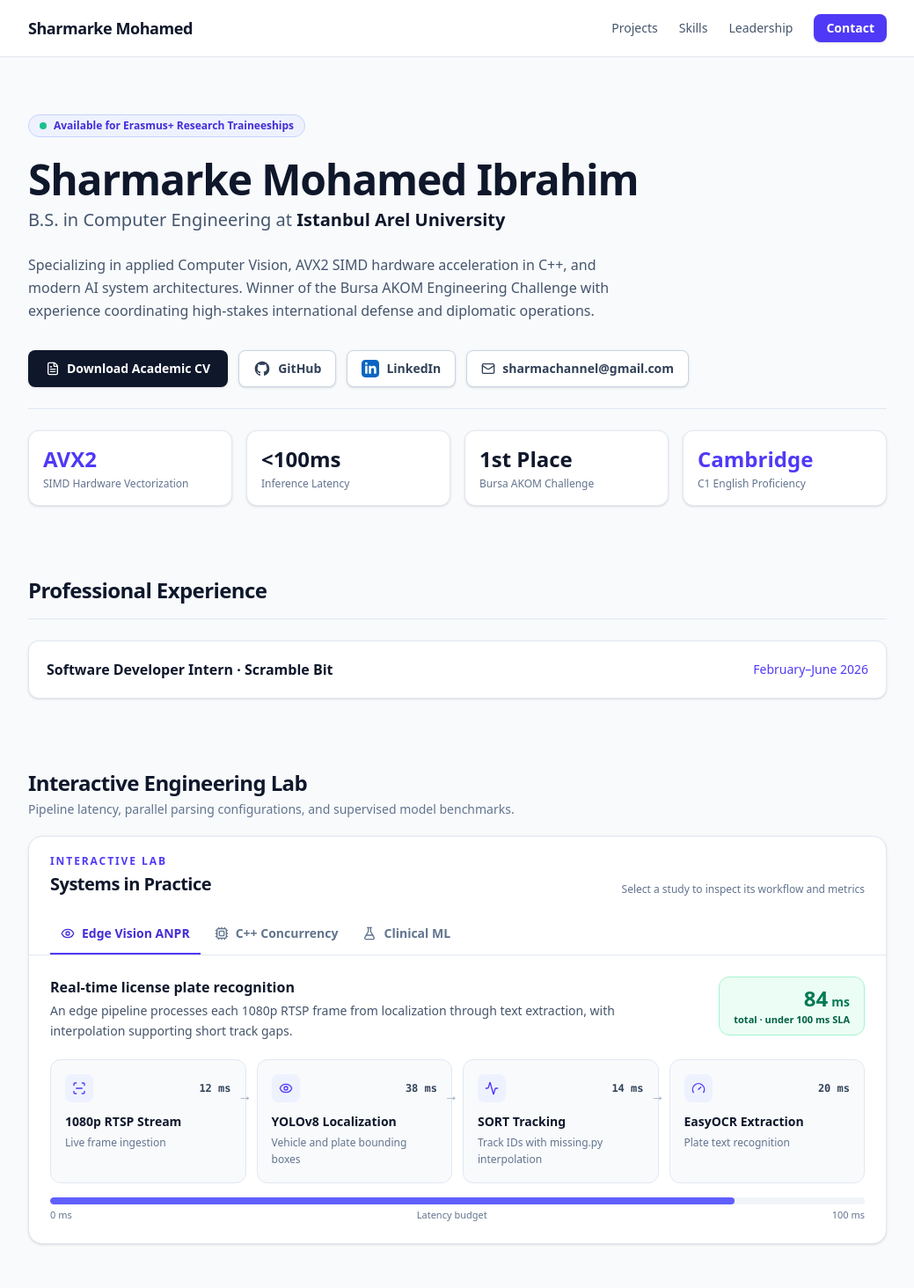
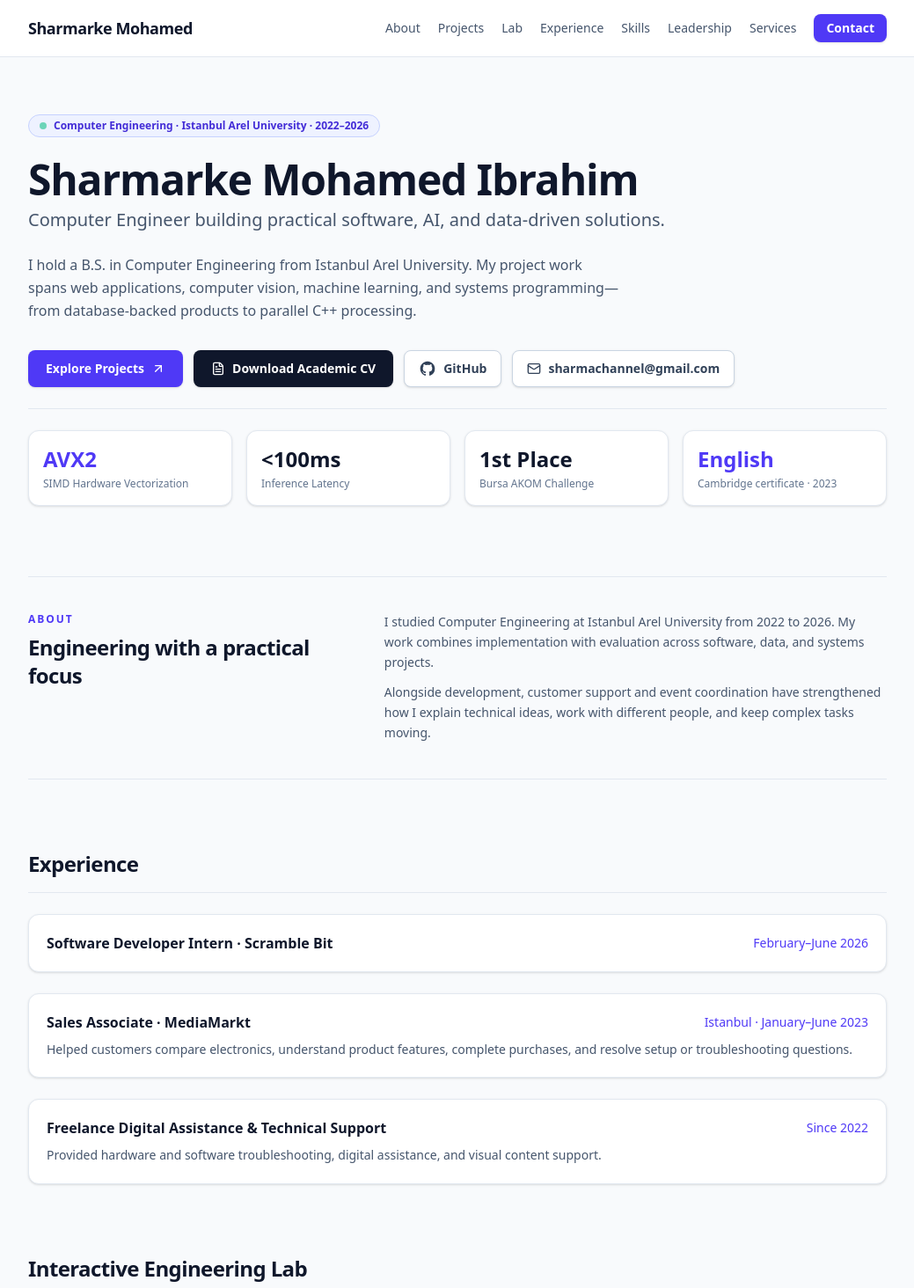
Before and after one commit to Sharmarke-Mohamed-IB/portfolio, a Next.js app: page / in a window 1280 px wide. Shown: the top 1464 px of the page at 88% size, without its empty margins (120-1159 px from the left). Built offline with nearby package versions, Linux system fonts and the light colour scheme.

Commit message:
Revamp academic portfolio with high-density UI and interactive systems lab

```diff
--- a/src/app/layout.tsx
+++ b/src/app/layout.tsx
@@ -13,8 +13,8 @@ const geistMono = Geist_Mono({
 });
 
 export const metadata: Metadata = {
-  title: "Sharmarke Mohamed Ibrahim | Computer Engineering & AI Portfolio",
-  description: "Senior Computer Engineering Student focusing on Computer Vision, High-Performance C++ Systems, and AI Platforms.",
+  title: "Sharmarke Mohamed Ibrahim | Computer Engineer",
+  description: "Computer Engineer building practical software, computer vision, machine learning, and systems projects.",
 };
 
 export default function RootLayout({
--- a/src/app/page.tsx
+++ b/src/app/page.tsx
@@ -8,7 +8,11 @@ import {
   Cpu,
   Eye,
   Layers,
-  Globe
+  Globe,
+  Database,
+  Code2,
+  Wrench,
+  ArrowUpRight
 } from 'lucide-react';
 
 function GitHubIcon({ className = "w-5 h-5" }: { className?: string }) {
@@ -29,20 +33,6 @@ function GitHubIcon({ className = "w-5 h-5" }: { className?: string }) {
   );
 }
 
-function LinkedInIcon({ className = "w-5 h-5" }: { className?: string }) {
-  return (
-    <svg
-      className={className}
-      style={{ width: "20px", height: "20px", flexShrink: 0 }}
-      fill="currentColor"
-      viewBox="0 0 24 24"
-      aria-hidden="true"
-    >
-      <path d="M19 0h-14c-2.761 0-5 2.239-5 5v14c0 2.761 2.239 5 5 5h14c2.762 0 5-2.239 5-5v-14c0-2.761-2.238-5-5-5zm-11 19h-3v-11h3v11zm-1.5-12.268c-.966 0-1.75-.79-1.75-1.764s.784-1.764 1.75-1.764 1.75.79 1.75 1.764-.783 1.764-1.75 1.764zm13.5 12.268h-3v-5.604c0-3.368-4-3.113-4 0v5.604h-3v-11h3v1.765c1.396-2.586 7-2.777 7 2.476v6.759z" />
-    </svg>
-  );
-}
-
 export default function Portfolio() {
   const [filter, setFilter] = useState<'all' | 'vision' | 'systems' | 'web'>('all');
 
@@ -54,7 +44,6 @@ export default function Portfolio() {
       metric: "<100ms Inference Latency",
       description: "End-to-end computer vision pipeline utilizing custom YOLOv8 models for vehicle and license plate localization. Integrated SORT multi-object tracking and EasyOCR to extract alphanumeric plate sequences at sub-100ms frame latency.",
       tags: ["Python", "YOLOv8", "OpenCV", "EasyOCR", "PyTorch"],
-      github: "https://github.com/Sharmarke-Mohamed-IB",
       icon: <Eye className="w-5 h-5 text-indigo-600" />
     },
     {
@@ -64,7 +53,6 @@ export default function Portfolio() {
       metric: "AVX2 Vectorized",
       description: "High-throughput parallel data parsing engine leveraging AVX2 SIMD hardware instructions, lock-free concurrent queues, and POSIX multithreading (pthreads) to analyze large datasets with minimal lock contention.",
       tags: ["C++", "AVX2 SIMD", "POSIX Threads", "Concurrency", "Linux"],
-      github: "https://github.com/Sharmarke-Mohamed-IB",
       icon: <Cpu className="w-5 h-5 text-indigo-600" />
     },
     {
@@ -74,7 +62,6 @@ export default function Portfolio() {
       metric: "C / pthreads",
       description: "A noisy communication channel simulator built in C with POSIX threads to explore concurrent message processing and error behavior.",
       tags: ["C", "pthreads", "Concurrency", "Simulation"],
-      github: "https://github.com/Sharmarke-Mohamed-IB",
       icon: <Cpu className="w-5 h-5 text-indigo-600" />
     },
     {
@@ -84,7 +71,6 @@ export default function Portfolio() {
       metric: "384-Dim Vectors",
       description: "Full-stack talent intelligence system converting unstructured text into dense semantic vectors via Sentence-Transformers (all-MiniLM-L6-v2), with weighted cosine similarity and interactive radar chart diagnostics.",
       tags: ["FastAPI", "React", "Sentence-Transformers", "PostgreSQL", "Tailwind"],
-      github: "https://github.com/Sharmarke-Mohamed-IB",
       icon: <Layers className="w-5 h-5 text-indigo-600" />
     },
     {
@@ -94,7 +80,6 @@ export default function Portfolio() {
       metric: "MediaPipe EAR vs YOLOv8",
       description: "Real-time safety system calculating Eye Aspect Ratio (EAR) and head-pose heuristics, benchmarking geometric landmark analysis against deep learning classification pipelines.",
       tags: ["Python", "MediaPipe", "OpenCV", "Computer Vision"],
-      github: "https://github.com/Sharmarke-Mohamed-IB",
       icon: <Eye className="w-5 h-5 text-indigo-600" />
     },
     {
@@ -104,18 +89,34 @@ export default function Portfolio() {
       metric: "Docker Multi-Tier",
       description: "Enterprise application architectures: built a B2B marketplace backend with Java Spring Boot and JWT auth, alongside BitPost AI SaaS and containerized ASP.NET Core microservices deployed via Docker.",
       tags: ["Java Spring Boot", "Laravel", "Docker", "MySQL", "ASP.NET Core"],
-      github: "https://github.com/Sharmarke-Mohamed-IB",
       icon: <Globe className="w-5 h-5 text-indigo-600" />
     },
     {
-      title: "Cinema Booking & MyLibrary",
+      title: "Cinema Booking & Management",
       category: "web",
       badge: "Full-Stack Applications",
       metric: "ASP.NET Core MVC",
-      description: "Web applications for cinema ticket booking and personal library management, built with ASP.NET Core MVC.",
+      description: "A database-backed cinema application for managing movies and ticket bookings, built with ASP.NET Core MVC, C#, SQLite, and Bootstrap.",
       tags: ["C#", "ASP.NET Core MVC", "SQL", "Web Applications"],
-      github: "https://github.com/Sharmarke-Mohamed-IB",
       icon: <Layers className="w-5 h-5 text-indigo-600" />
+    },
+    {
+      title: "MyLibrary MVC",
+      category: "web",
+      badge: "Database-Backed Web App",
+      metric: "ASP.NET Core · SQLite",
+      description: "An MVC library application centered on book management and database-backed workflows, developed with ASP.NET Core, SQLite, and Bootstrap.",
+      tags: ["C#", "ASP.NET Core MVC", "SQLite", "Bootstrap"],
+      icon: <Database className="w-5 h-5 text-indigo-600" />
+    },
+    {
+      title: "Diabetes Classification",
+      category: "systems",
+      badge: "Supervised Learning",
+      metric: "ROC-AUC comparison",
+      description: "A scikit-learn study comparing classification models on the diabetes dataset, including preprocessing, SMOTE, and evaluation with ROC-AUC and accuracy.",
+      tags: ["Python", "pandas", "scikit-learn", "SMOTE", "Model Evaluation"],
+      icon: <Cpu className="w-5 h-5 text-indigo-600" />
     }
   ];
 
@@ -132,17 +133,31 @@ export default function Portfolio() {
           <span className="font-bold text-lg text-slate-900 tracking-tight">
             Sharmarke Mohamed
           </span>
-          <div className="flex items-center space-x-6 text-sm font-medium text-slate-600">
+          <div className="hidden items-center space-x-5 text-sm font-medium text-slate-600 md:flex">
+            <a href="#about" className="hover:text-indigo-600 transition-colors">About</a>
             <a href="#projects" className="hover:text-indigo-600 transition-colors">Projects</a>
+            <a href="#lab" className="hover:text-indigo-600 transition-colors">Lab</a>
+            <a href="#experience" className="hover:text-indigo-600 transition-colors">Experience</a>
             <a href="#skills" className="hover:text-indigo-600 transition-colors">Skills</a>
             <a href="#leadership" className="hover:text-indigo-600 transition-colors">Leadership</a>
+            <a href="#services" className="hover:text-indigo-600 transition-colors">Services</a>
             <a
-              href="mailto:sharmachannel@gmail.com"
+              href="#contact"
               className="bg-indigo-600 text-white px-3.5 py-1.5 rounded-lg hover:bg-indigo-700 transition-all font-semibold shadow-sm"
             >
               Contact
             </a>
           </div>
+        </div>
+        <div className="flex gap-5 overflow-x-auto border-t border-slate-100 px-6 py-2 text-xs font-medium text-slate-600 md:hidden" aria-label="Mobile navigation">
+          <a href="#about" className="shrink-0">About</a>
+          <a href="#projects" className="shrink-0">Projects</a>
+          <a href="#lab" className="shrink-0">Lab</a>
+          <a href="#experience" className="shrink-0">Experience</a>
+          <a href="#skills" className="shrink-0">Skills</a>
+          <a href="#leadership" className="shrink-0">Leadership</a>
+          <a href="#services" className="shrink-0">Services</a>
+          <a href="#contact" className="shrink-0">Contact</a>
         </div>
       </nav>
 
@@ -152,7 +167,7 @@ export default function Portfolio() {
         <section className="space-y-6 pt-4">
           <div className="inline-flex items-center space-x-2 bg-indigo-50 border border-indigo-200 px-3 py-1 rounded-full text-xs font-semibold text-indigo-700">
             <span className="w-2 h-2 rounded-full bg-emerald-500 animate-pulse"></span>
-            <span>Available for Erasmus+ Research Traineeships</span>
+            <span>Computer Engineering · Istanbul Arel University · 2022–2026</span>
           </div>
 
           <div className="space-y-2">
@@ -160,15 +175,18 @@ export default function Portfolio() {
               Sharmarke Mohamed Ibrahim
             </h1>
             <p className="text-xl text-slate-600 font-medium">
-              B.S. in Computer Engineering at <span className="text-slate-900 font-semibold">Istanbul Arel University</span>
+              Computer Engineer building practical software, AI, and data-driven solutions.
             </p>
           </div>
 
           <p className="max-w-2xl text-slate-600 leading-relaxed text-base">
-            Specializing in applied Computer Vision, AVX2 SIMD hardware acceleration in C++, and modern AI system architectures. Winner of the Bursa AKOM Engineering Challenge with experience coordinating high-stakes international defense and diplomatic operations.
+            I hold a B.S. in Computer Engineering from Istanbul Arel University. My project work spans web applications, computer vision, machine learning, and systems programming—from database-backed products to parallel C++ processing.
           </p>
 
           <div className="flex flex-wrap gap-3 pt-2">
+            <a href="#projects" className="inline-flex items-center gap-2 rounded-lg bg-indigo-600 px-5 py-2.5 text-sm font-semibold text-white shadow-sm transition-colors hover:bg-indigo-700">
+              Explore Projects <ArrowUpRight className="h-4 w-4" />
+            </a>
             <a
               href="/CV.pdf"
               target="_blank"
@@ -185,15 +203,6 @@ export default function Portfolio() {
             >
               <GitHubIcon className="w-4 h-4" />
               <span>GitHub</span>
-            </a>
-            <a
-              href="https://linkedin.com"
-              target="_blank"
-              rel="noreferrer"
-              className="inline-flex items-center space-x-2 bg-white border border-slate-300 px-4 py-2.5 rounded-lg text-sm font-semibold text-slate-700 hover:bg-slate-50 transition-all shadow-sm"
-            >
-              <LinkedInIcon className="w-4 h-4 text-[#0A66C2]" />
-              <span>LinkedIn</span>
             </a>
             <a
               href="mailto:sharmachannel@gmail.com"
@@ -219,21 +228,46 @@ export default function Portfolio() {
               <p className="text-xs text-slate-500 font-medium mt-1">Bursa AKOM Challenge</p>
             </div>
             <div className="bg-white border border-slate-200 p-4 rounded-xl shadow-sm">
-              <p className="text-2xl font-black text-indigo-600">Cambridge</p>
-              <p className="text-xs text-slate-500 font-medium mt-1">C1 English Proficiency</p>
+              <p className="text-2xl font-black text-indigo-600">English</p>
+              <p className="text-xs text-slate-500 font-medium mt-1">Cambridge certificate · 2023</p>
             </div>
+          </div>
+        </section>
+
+        <section id="about" className="grid gap-6 border-y border-slate-200 py-10 md:grid-cols-[0.8fr_1.2fr] md:items-start">
+          <div>
+            <p className="text-xs font-bold uppercase tracking-[0.16em] text-indigo-600">About</p>
+            <h2 className="mt-2 text-2xl font-bold tracking-tight text-slate-900">Engineering with a practical focus</h2>
+          </div>
+          <div className="space-y-3 text-sm leading-relaxed text-slate-600">
+            <p>I studied Computer Engineering at Istanbul Arel University from 2022 to 2026. My work combines implementation with evaluation across software, data, and systems projects.</p>
+            <p>Alongside development, customer support and event coordination have strengthened how I explain technical ideas, work with different people, and keep complex tasks moving.</p>
           </div>
         </section>
 
         <section id="experience" className="space-y-6">
           <div className="border-b border-slate-200 pb-4">
-            <h2 className="text-2xl font-bold text-slate-900 tracking-tight">Professional Experience</h2>
+              <h2 className="text-2xl font-bold text-slate-900 tracking-tight">Experience</h2>
           </div>
           <article className="rounded-xl border border-slate-200 bg-white p-5 shadow-sm">
             <div className="flex flex-col gap-1 sm:flex-row sm:items-center sm:justify-between">
               <h3 className="font-bold text-slate-900">Software Developer Intern · Scramble Bit</h3>
               <span className="text-sm font-medium text-indigo-600">February–June 2026</span>
             </div>
+          </article>
+          <article className="rounded-xl border border-slate-200 bg-white p-5 shadow-sm">
+            <div className="flex flex-col gap-1 sm:flex-row sm:items-center sm:justify-between">
+              <h3 className="font-bold text-slate-900">Sales Associate · MediaMarkt</h3>
+              <span className="text-sm font-medium text-indigo-600">Istanbul · January–June 2023</span>
+            </div>
+            <p className="mt-2 text-sm leading-relaxed text-slate-600">Helped customers compare electronics, understand product features, complete purchases, and resolve setup or troubleshooting questions.</p>
+          </article>
+          <article className="rounded-xl border border-slate-200 bg-white p-5 shadow-sm">
+            <div className="flex flex-col gap-1 sm:flex-row sm:items-center sm:justify-between">
+              <h3 className="font-bold text-slate-900">Freelance Digital Assistance & Technical Support</h3>
+              <span className="text-sm font-medium text-indigo-600">Since 2022</span>
+            </div>
+            <p className="mt-2 text-sm leading-relaxed text-slate-600">Provided hardware and software troubleshooting, digital assistance, and visual content support.</p>
           </article>
         </section>
 
@@ -325,7 +359,7 @@ export default function Portfolio() {
             <div className="bg-white border border-slate-200 rounded-xl p-5 shadow-sm space-y-3">
               <h3 className="font-bold text-slate-900 text-sm">Languages & Low-Level</h3>
               <div className="flex flex-wrap gap-2">
-                {["C", "C++", "Python", "Java", "C#", "SQL", "POSIX Threads", "AVX2 SIMD"].map((s, i) => (
+                {["C", "C++", "Python", "Java", "C#", "PHP", "JavaScript", "SQL", "POSIX Threads", "AVX2 SIMD"].map((s, i) => (
                   <span key={i} className="bg-slate-100 text-slate-800 text-xs px-2.5 py-1 rounded-md font-medium">
                     {s}
                   </span>
@@ -347,7 +381,7 @@ export default function Portfolio() {
             <div className="bg-white border border-slate-200 rounded-xl p-5 shadow-sm space-y-3">
               <h3 className="font-bold text-slate-900 text-sm">Cloud, Systems & DevOps</h3>
               <div className="flex flex-wrap gap-2">
-                {["Docker", "Docker Compose", "Linux / Bash", "Git", "REST APIs", "PostgreSQL", "MySQL"].map((s, i) => (
+                {["Docker", "Docker Compose", "Linux / Bash", "Git", "REST APIs", "SQLite", "MySQL", "Arduino IDE"].map((s, i) => (
                   <span key={i} className="bg-slate-100 text-slate-800 text-xs px-2.5 py-1 rounded-md font-medium">
                     {s}
                   </span>
@@ -358,7 +392,7 @@ export default function Portfolio() {
             <div className="bg-white border border-slate-200 rounded-xl p-5 shadow-sm space-y-3">
               <h3 className="font-bold text-slate-900 text-sm">Modern Web Architectures</h3>
               <div className="flex flex-wrap gap-2">
-                {["FastAPI", "React.js", "Java Spring Boot", "Tailwind CSS", "ASP.NET Core", "Laravel"].map((s, i) => (
+                {["FastAPI", "React.js", "Java Spring Boot", "ASP.NET Core MVC", "Laravel", "Bootstrap", "Tailwind CSS"].map((s, i) => (
                   <span key={i} className="bg-indigo-50 border border-indigo-100 text-indigo-700 text-xs px-2.5 py-1 rounded-md font-medium">
                     {s}
                   </span>
@@ -378,7 +412,7 @@ export default function Portfolio() {
           <div className="space-y-4">
             <div className="bg-white border border-slate-200 rounded-xl p-5 shadow-sm space-y-2">
               <div className="flex flex-col sm:flex-row sm:items-center sm:justify-between">
-                <h3 className="text-base font-bold text-slate-900">Defense Liaison</h3>
+                <h3 className="text-base font-bold text-slate-900">Defense Liaison · Serenas Group</h3>
                 <span className="text-xs font-semibold text-indigo-600 bg-indigo-50 px-2.5 py-0.5 rounded-full w-fit">
                   SAHA EXPO 2026
                 </span>
@@ -390,28 +424,84 @@ export default function Portfolio() {
 
             <div className="bg-white border border-slate-200 rounded-xl p-5 shadow-sm space-y-2">
               <div className="flex flex-col sm:flex-row sm:items-center sm:justify-between">
-                <h3 className="text-base font-bold text-slate-900">VIP Secretariat</h3>
+                <h3 className="text-base font-bold text-slate-900">Global Summit Secretariat</h3>
                 <span className="text-xs font-semibold text-indigo-600 bg-indigo-50 px-2.5 py-0.5 rounded-full w-fit">
                   Global Zero Waste Forum
                 </span>
               </div>
               <p className="text-sm text-slate-600 leading-relaxed">
-                Administered technical logistics and ministerial VIP operations for a UN-partnered summit hosting over 120 international ministers across 183 countries.
+                Coordinated VIP operations and administration for a summit hosting over 120 ministers from 183 countries, alongside former heads of state and international delegates.
+              </p>
+            </div>
+
+            <div className="bg-white border border-slate-200 rounded-xl p-5 shadow-sm space-y-2">
+              <div className="flex flex-col sm:flex-row sm:items-center sm:justify-between">
+                <h3 className="text-base font-bold text-slate-900">UASI Executive Council Presidency</h3>
+                <span className="text-xs font-semibold text-indigo-600 bg-indigo-50 px-2.5 py-0.5 rounded-full w-fit">
+                  UASI Student Union
+                </span>
+              </div>
+              <p className="text-sm text-slate-600 leading-relaxed">
+                Led student union operations, including governance, budgeting, and external relations. Also coordinated inter-university athletics involving eight Istanbul universities.
               </p>
             </div>
 
             <div className="bg-white border border-slate-200 rounded-xl p-5 shadow-sm space-y-2">
               <div className="flex flex-col sm:flex-row sm:items-center sm:justify-between">
                 <h3 className="text-base font-bold text-slate-900">Chair of Central Council (Gudoomiyaha Golaha Dhexe)</h3>
-                <span className="text-xs font-semibold text-indigo-600 bg-indigo-50 px-2.5 py-0.5 rounded-full w-fit">
-                  UASI Student Union
-                </span>
+                <span className="text-xs font-semibold text-indigo-600 bg-indigo-50 px-2.5 py-0.5 rounded-full w-fit">Somali student community</span>
               </div>
-              <p className="text-sm text-slate-600 leading-relaxed">
-                Directed student union governance, organized multi-university athletic tournaments mobilizing 8 Istanbul institutions, and coordinated student community welfare programs.
-              </p>
+              <p className="text-sm text-slate-600 leading-relaxed">Contributed to student programs, community coordination, and educational events in Türkiye.</p>
+            </div>
+
+            <div className="bg-white border border-slate-200 rounded-xl p-5 shadow-sm space-y-2">
+              <div className="flex flex-col sm:flex-row sm:items-center sm:justify-between">
+                <h3 className="text-base font-bold text-slate-900">Graduation Ceremony Organizer</h3>
+                <span className="text-xs font-semibold text-indigo-600 bg-indigo-50 px-2.5 py-0.5 rounded-full w-fit">2025–2026</span>
+              </div>
+              <p className="text-sm text-slate-600 leading-relaxed">Helped establish annual graduation ceremonies for the Somali student community, coordinating planning and event operations.</p>
+            </div>
+
+            <div className="bg-white border border-slate-200 rounded-xl p-5 shadow-sm space-y-2">
+              <div className="flex flex-col sm:flex-row sm:items-center sm:justify-between">
+                <h3 className="text-base font-bold text-slate-900">Bab-iAlem International Student Association</h3>
+                <span className="text-xs font-semibold text-indigo-600 bg-indigo-50 px-2.5 py-0.5 rounded-full w-fit">2022–2024</span>
+              </div>
+              <p className="text-sm text-slate-600 leading-relaxed">Supported cultural exchange events and planning for international student experiences.</p>
             </div>
           </div>
+        </section>
+
+        <section id="services" className="space-y-6">
+          <div className="border-b border-slate-200 pb-4">
+            <h2 className="text-2xl font-bold text-slate-900 tracking-tight">Ways I Can Help</h2>
+            <p className="mt-1 text-sm text-slate-500">Practical development and technical support for focused projects.</p>
+          </div>
+          <div className="grid gap-4 sm:grid-cols-2 lg:grid-cols-4">
+            {[
+              { title: 'Web applications', text: 'MVC applications and database-backed workflows.', icon: Code2 },
+              { title: 'Computer vision', text: 'Prototypes for detection, tracking, and OCR tasks.', icon: Eye },
+              { title: 'Data workflows', text: 'Data preparation, automation, and model comparisons.', icon: Database },
+              { title: 'Technical support', text: 'Hands-on troubleshooting for common software and hardware issues.', icon: Wrench },
+            ].map(({ title, text, icon: Icon }) => (
+              <article key={title} className="rounded-xl border border-slate-200 bg-white p-5">
+                <Icon className="mb-3 h-5 w-5 text-indigo-600" aria-hidden="true" />
+                <h3 className="text-sm font-bold text-slate-900">{title}</h3>
+                <p className="mt-1 text-sm leading-relaxed text-slate-600">{text}</p>
+              </article>
+            ))}
+          </div>
+        </section>
+
+        <section id="contact" className="flex flex-col gap-5 rounded-2xl bg-slate-900 p-7 text-white sm:flex-row sm:items-center sm:justify-between sm:p-9">
+          <div>
+            <p className="text-xs font-bold uppercase tracking-[0.16em] text-indigo-300">Contact</p>
+            <h2 className="mt-2 text-2xl font-bold tracking-tight">Have a project or opportunity in mind?</h2>
+            <p className="mt-2 text-sm text-slate-300">I’m open to discussing software projects, engineering roles, and research opportunities.</p>
+          </div>
+          <a href="mailto:sharmachannel@gmail.com" className="inline-flex shrink-0 items-center justify-center gap-2 rounded-lg bg-white px-4 py-3 text-sm font-bold text-slate-900 transition-colors hover:bg-indigo-50">
+            <Mail className="h-4 w-4" aria-hidden="true" /> Email me
+          </a>
         </section>
 
       </main>
--- a/src/components/PipelineVisualizer.tsx
+++ b/src/components/PipelineVisualizer.tsx
@@ -124,7 +124,7 @@ export default function PipelineVisualizer() {
                 </div>
               ))}
             </div>
-            <p className="mt-3 text-xs text-slate-500">Random Forest and SVM are included in the comparison; no AUC figure is shown here.</p>
+            <p className="mt-3 text-xs leading-relaxed text-slate-500">These are reported results from one experiment, not independently validated medical performance. Random Forest and SVM are included in the comparison; no AUC figure is shown here.</p>
           </div>
         )}
       </div>
```
Also changed, not shown: 1 other file (tests, documents, lock files or other folders).
